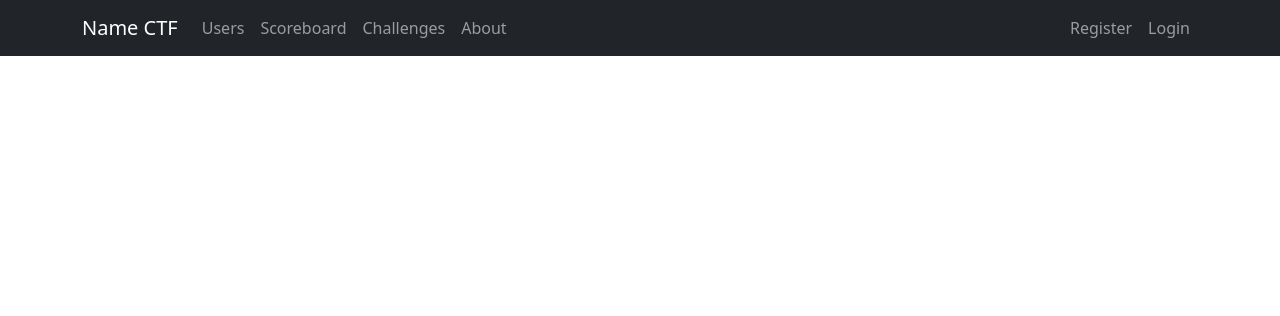
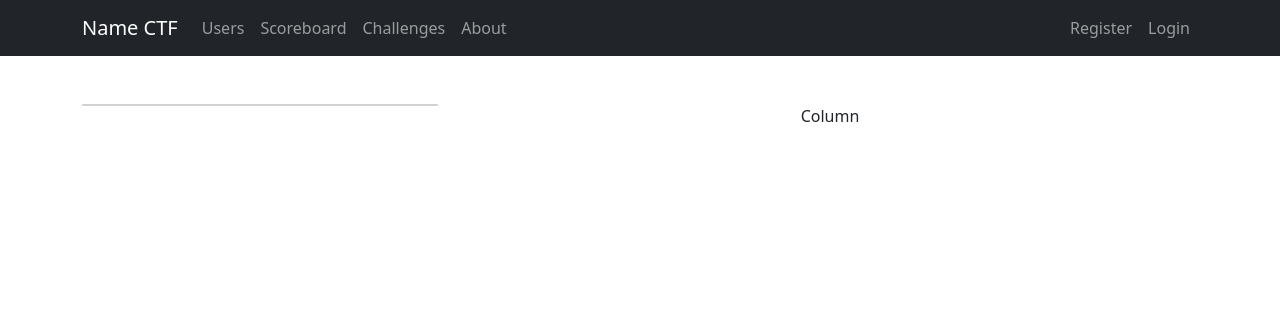
Before and after one commit to Minejerik/ctf_website, a Python web app: template templates/challenges.html in a window 1280 px wide. Shown: the top 316 px of the page. Run offline with Jinja, Linux system fonts and the light colour scheme; the template is opened without the code that fills it, so the values that code supplies are empty.

Commit message:
working on challenges page

```diff
--- a/templates/base.html
+++ b/templates/base.html
@@ -9,6 +9,7 @@
       {% endblock %}
       <!-- <link rel="stylesheet" href="https://cdn.jsdelivr.net/npm/picnic"> -->
       <link href="https://cdn.jsdelivr.net/npm/bootstrap@5.3.3/dist/css/bootstrap.min.css" rel="stylesheet" integrity="sha384-QWTKZyjpPEjISv5WaRU9OFeRpok6YctnYmDr5pNlyT2bRjXh0JMhjY6hW+ALEwIH" crossorigin="anonymous">
+      <script src="https://cdn.jsdelivr.net/npm/bootstrap@5.3.3/dist/js/bootstrap.bundle.min.js" integrity="sha384-YvpcrYf0tY3lHB60NNkmXc5s9fDVZLESaAA55NDzOxhy9GkcIdslK1eN7N6jIeHz" crossorigin="anonymous"></script>
    </head>
    <body>
       <nav class="navbar navbar-expand-md navbar-dark bg-dark">
@@ -80,6 +81,5 @@
       {% block content %}
       <h1>NO CONTENT BLOCK PROVIDED!!</h1>
       {% endblock %}</div>
-      <script src="https://cdn.jsdelivr.net/npm/bootstrap@5.3.3/dist/js/bootstrap.bundle.min.js" integrity="sha384-YvpcrYf0tY3lHB60NNkmXc5s9fDVZLESaAA55NDzOxhy9GkcIdslK1eN7N6jIeHz" crossorigin="anonymous"></script>
    </body>
 </html>
--- a/templates/challenges.html
+++ b/templates/challenges.html
@@ -6,7 +6,24 @@ Challenges
 
 
 {% block content %}
+<br><br>
+<div class="container text-center">
+    <div class="row">
+      <div class="col-4">
+        <div class="card">
+
+        </div>
+      </div>
+      <div class="col-8">
+        Column
+      </div>
+    </div>
+</div>
+
 <script>
-
+    function showmodal(id, name, desc, solvecount, points) {
+        const modal = document.getElementById("modal")
+        modal.modal("show")
+    }
 </script>
 {% endblock %}
```
